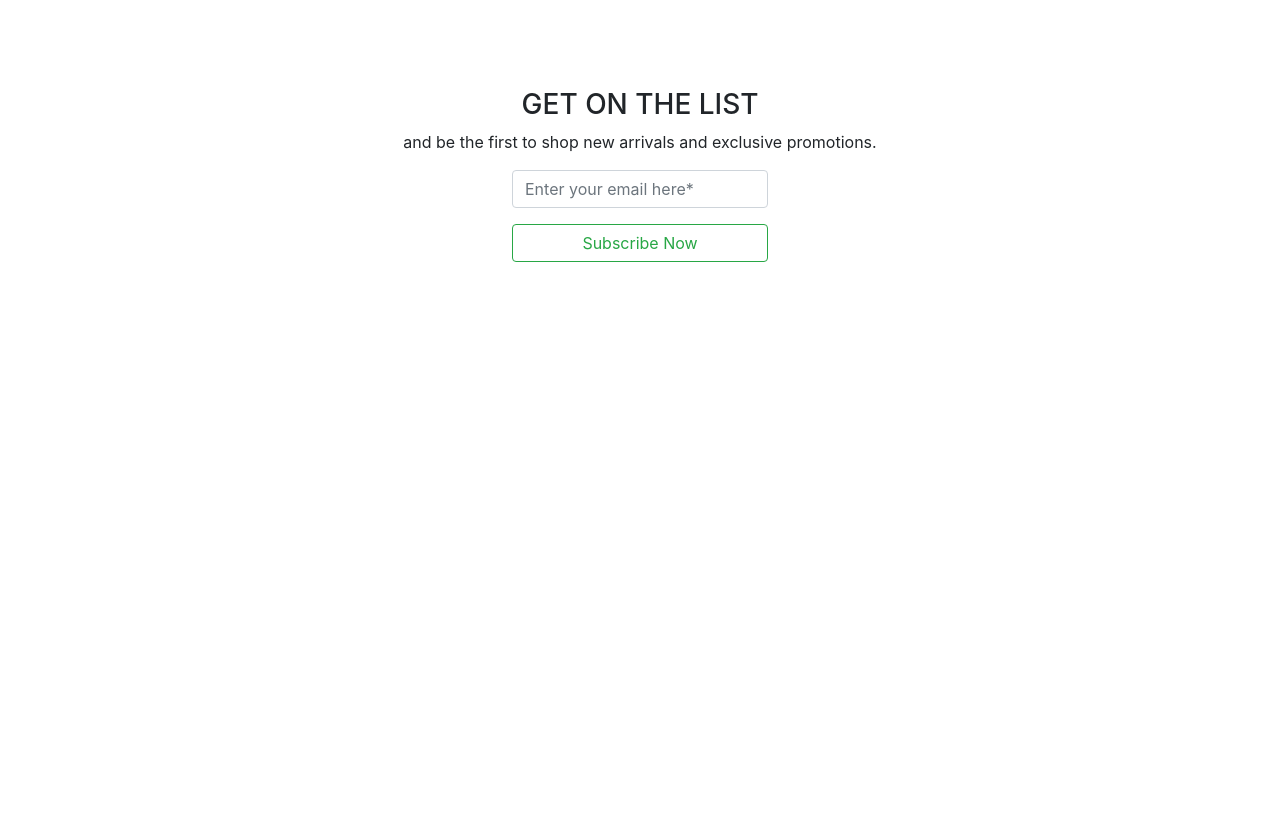
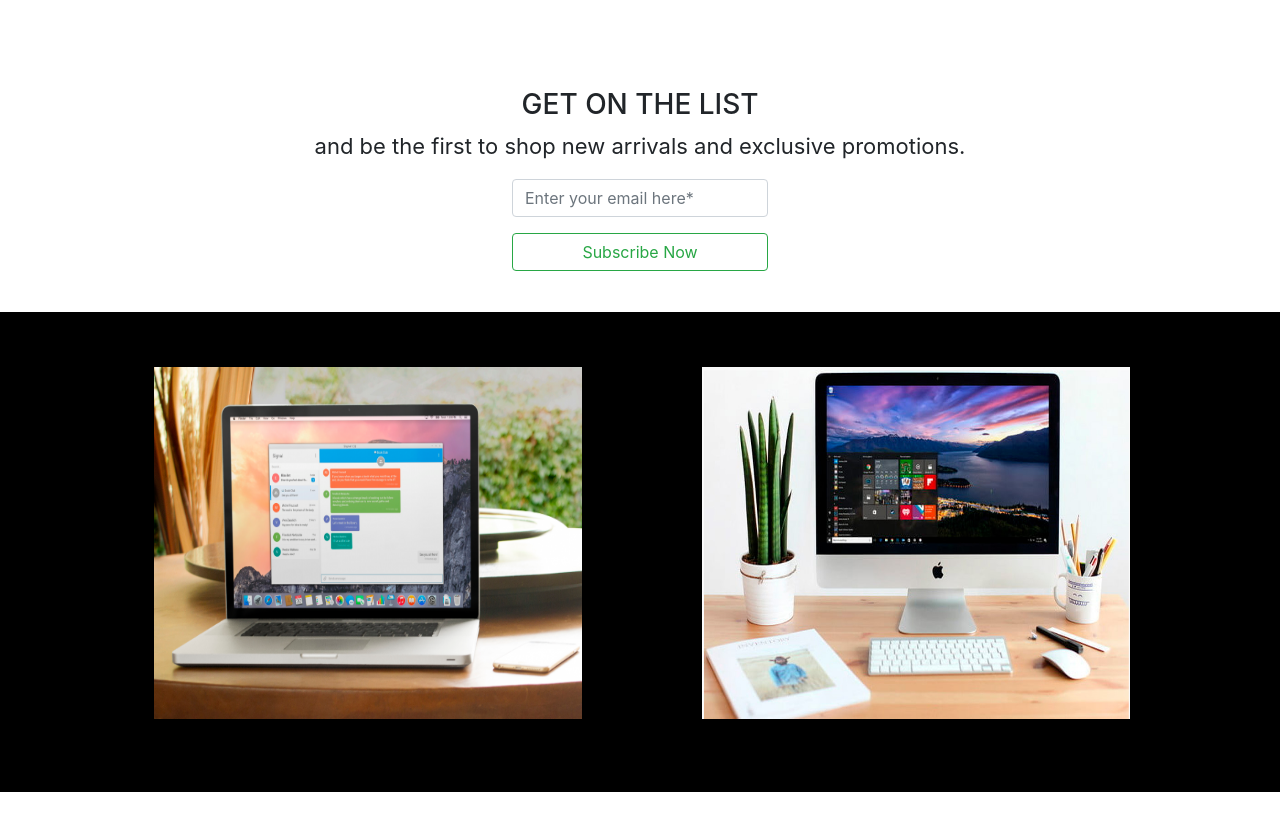
Before and after one commit to SandovalJr/eCommerce_Angular_Codellege, an Angular app: page / in a window 1280 px wide. Shown: the part 1480-2310 px from the top of the page. Before the commit the page ends 1806 px from the top, so only its background shows below. Built offline with nearby package versions, Linux system fonts and the light colour scheme; some icons are missing.

Commit message:
homework

```diff
--- a/src/app/app.module.ts
+++ b/src/app/app.module.ts
@@ -7,11 +7,12 @@ import { HomeComponent } from './components/home/home.component';
 import { CarrouselComponent } from './components/home/carrousel/carrousel.component';
 import { NewArrivalsComponent } from './components/home/new-arrivals/new-arrivals.component';
 import { GetOnListComponent } from './components/home/get-on-list/get-on-list.component';
+import { BannerPromocionProductosComponent } from './components/home/banner-promocion-productos/banner-promocion-productos.component';
 
 // iconos
 
 @NgModule({
-  declarations: [AppComponent, NavbarComponent, HomeComponent, CarrouselComponent, NewArrivalsComponent, GetOnListComponent],
+  declarations: [AppComponent, NavbarComponent, HomeComponent, CarrouselComponent, NewArrivalsComponent, GetOnListComponent, BannerPromocionProductosComponent],
   // todo lo que tenga la palabra modulos
   imports: [BrowserModule],
   providers: [],
--- /dev/null
+++ b/src/app/components/home/banner-promocion-productos/banner-promocion-productos.component.css
@@ -0,0 +1,21 @@
+#bannerpromocion {
+  width: 100%;
+  height: 60vh;
+  background: #000;
+}
+
+.imagenes {
+  background-color: #0000;
+  padding: 5px 10px 5px 10px;
+  margin: 50px;
+  float: left;
+  width: 35%;
+  height: 100%;
+  text-align: center;
+}
+
+img {
+  width: 100%;
+  height: 75%;
+  margin-left: 22%;
+}
--- /dev/null
+++ b/src/app/components/home/banner-promocion-productos/banner-promocion-productos.component.html
@@ -0,0 +1,13 @@
+<div id="bannerpromocion" class="mt-5">
+  <div class="imagenes">
+    <img src="../../../../assets/DATA/img/Mac.png" width="158" height="142" />
+  </div>
+
+  <div class="imagenes">
+    <img
+      src="../../../../assets/DATA/img/MacEscritorio.jpg"
+      width="158"
+      height="158"
+    />
+  </div>
+</div>
--- /dev/null
+++ b/src/app/components/home/banner-promocion-productos/banner-promocion-productos.component.ts
@@ -0,0 +1,15 @@
+import { Component, OnInit } from '@angular/core';
+
+@Component({
+  selector: 'app-banner-promocion-productos',
+  templateUrl: './banner-promocion-productos.component.html',
+  styleUrls: ['./banner-promocion-productos.component.css']
+})
+export class BannerPromocionProductosComponent implements OnInit {
+
+  constructor() { }
+
+  ngOnInit(): void {
+  }
+
+}
--- a/src/app/components/home/get-on-list/get-on-list.component.css
+++ b/src/app/components/home/get-on-list/get-on-list.component.css
@@ -5,6 +5,9 @@
   height: 20vh;
 }
 
+#GetOnList > p {
+  font-size: 22px;
+}
 #email {
   display: inline-block;
   width: 20%;
--- a/src/app/components/home/home.component.html
+++ b/src/app/components/home/home.component.html
@@ -1,3 +1,4 @@
 <app-carrousel></app-carrousel>
 <app-new-arrivals></app-new-arrivals>
 <app-get-on-list></app-get-on-list>
+<app-banner-promocion-productos></app-banner-promocion-productos>
```
